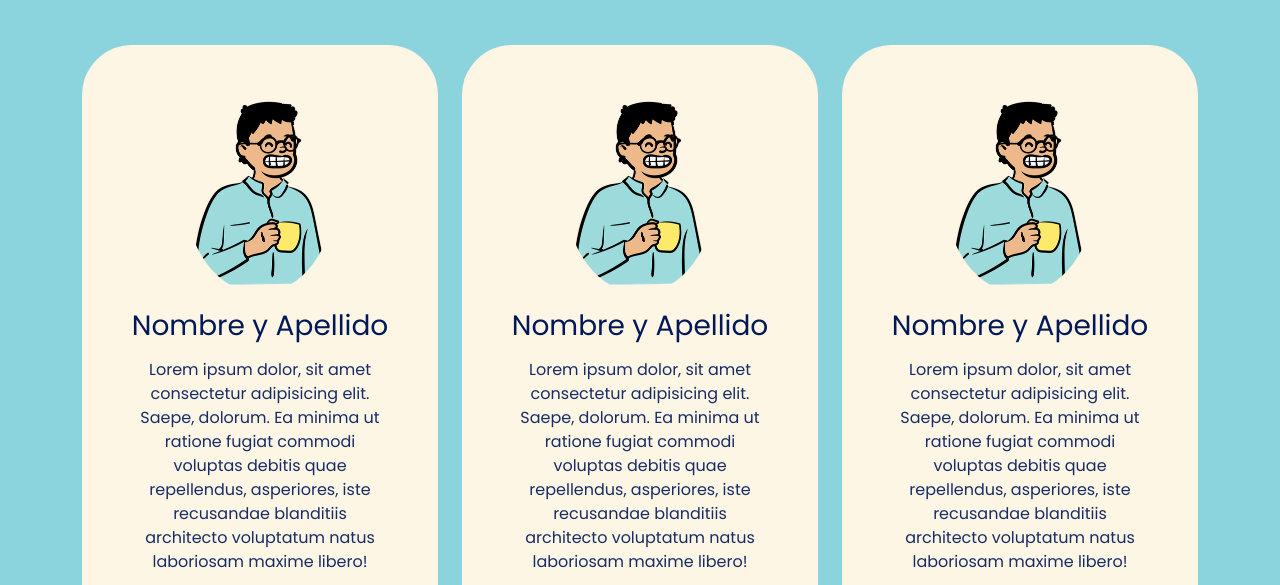
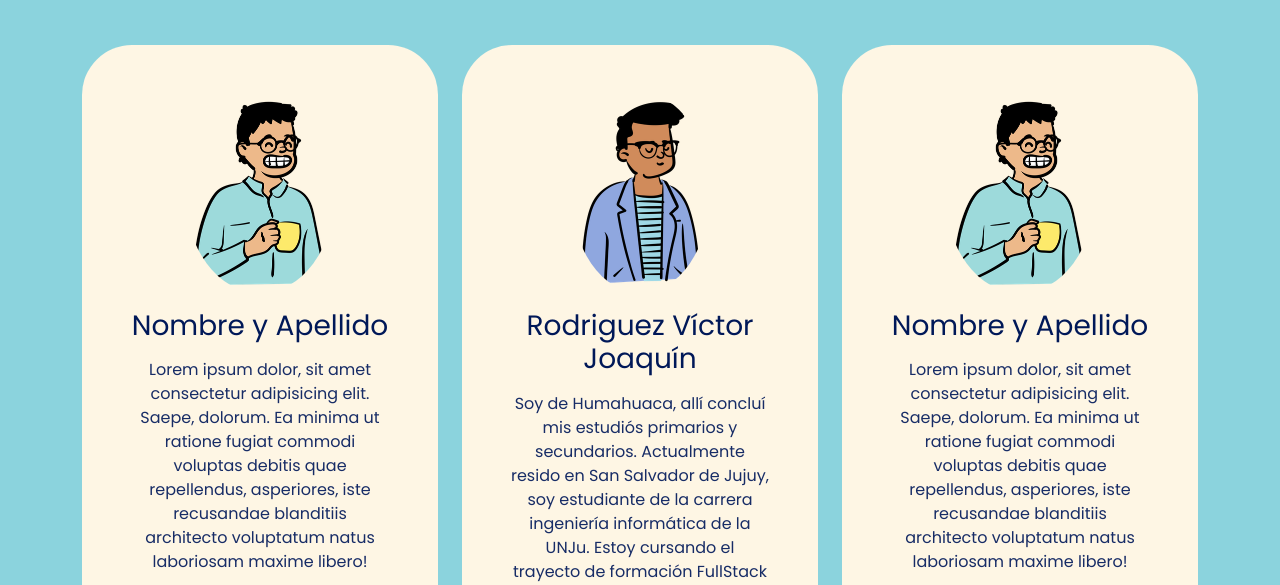
Before and after one commit to VictorJoaquin/devtech-podcast-web, a plain HTML site: page index.html in a window 1280 px wide. Shown: the part 1190-1775 px from the top of the page. Drawn offline with nearby package versions, Linux system fonts and the light colour scheme.

Commit message:
cambios_tarjeta2

```diff
--- a/index.html
+++ b/index.html
@@ -100,7 +100,7 @@
           <div class="col-md-6 col-lg-4 mb-3">
             <div class="card">
               <div class="card-body text-center p-5">
-                <img src="./assets/avatar.png" alt="avatar" class=" img img-fluid rounded-circle mb-3">
+                <img src="./assets/Avatar.png" alt="avatar" class=" img img-fluid rounded-circle mb-3">
                 <h3 class="title card-title mb-3">Nombre y Apellido</h3>
                 <p>Lorem ipsum dolor, sit amet consectetur adipisicing elit. Saepe, dolorum. Ea minima ut ratione fugiat
                   commodi voluptas debitis quae repellendus, asperiores, iste recusandae blanditiis architecto
@@ -116,11 +116,12 @@
           <div class="col-md-6 col-lg-4 mb-3">
             <div class="card">
               <div class="card-body text-center p-5">
-                <img src="./assets/avatar.png" alt="avatar" class="img img-fluid rounded-circle mb-3">
-                <h3 class="title card-title mb-3">Nombre y Apellido</h3>
-                <p>Lorem ipsum dolor, sit amet consectetur adipisicing elit. Saepe, dolorum. Ea minima ut ratione fugiat
-                  commodi voluptas debitis quae repellendus, asperiores, iste recusandae blanditiis architecto
-                  voluptatum natus laboriosam maxime libero!</p>
+                <img src="./assets/Avatar2.png" alt="avatar" class="img img-fluid rounded-circle mb-3">
+                <h3 class="title card-title mb-3">Rodriguez Víctor Joaquín</h3>
+                <p>Soy de Humahuaca, allí concluí mis estudiós primarios y secundarios.
+                   Actualmente resido en San Salvador de Jujuy, soy estudiante de la carrera ingeniería informática de la UNJu.
+                   Estoy cursando el trayecto de formación FullStack Web Developer, con el objetivo de aprender nuevas herramientas y capacidades para insertarme en el mercado laboral.
+                </p>
                 <a href="#"><i class="bi bi-twitter text-dark mx-1 lead"></i></a>
                 <a href="#"><i class="bi bi-linkedin text-dark mx-1 lead"></i></a>
                 <a href="#"><i class="bi bi-github text-dark mx-1 lead"></i></a>
```
Also changed, not shown: assets/Avatar2.png (added).
